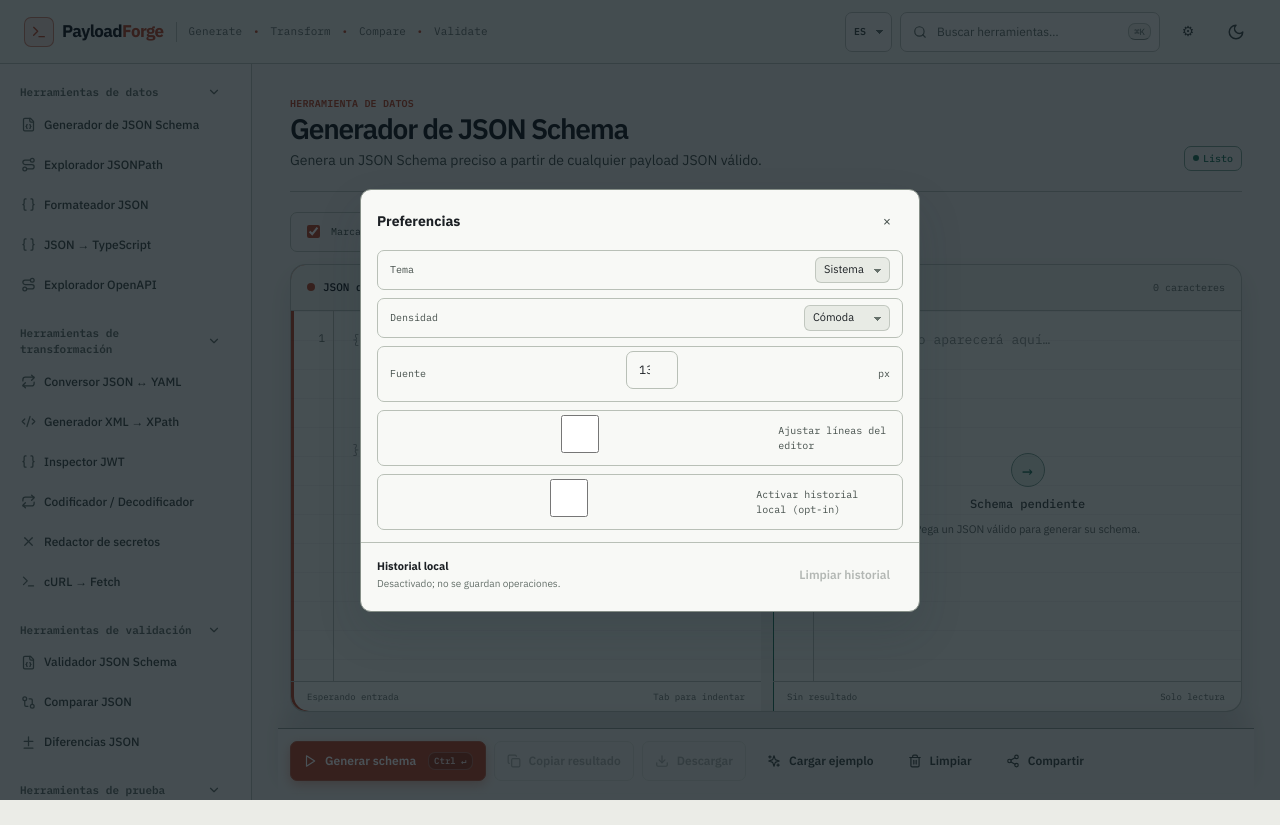
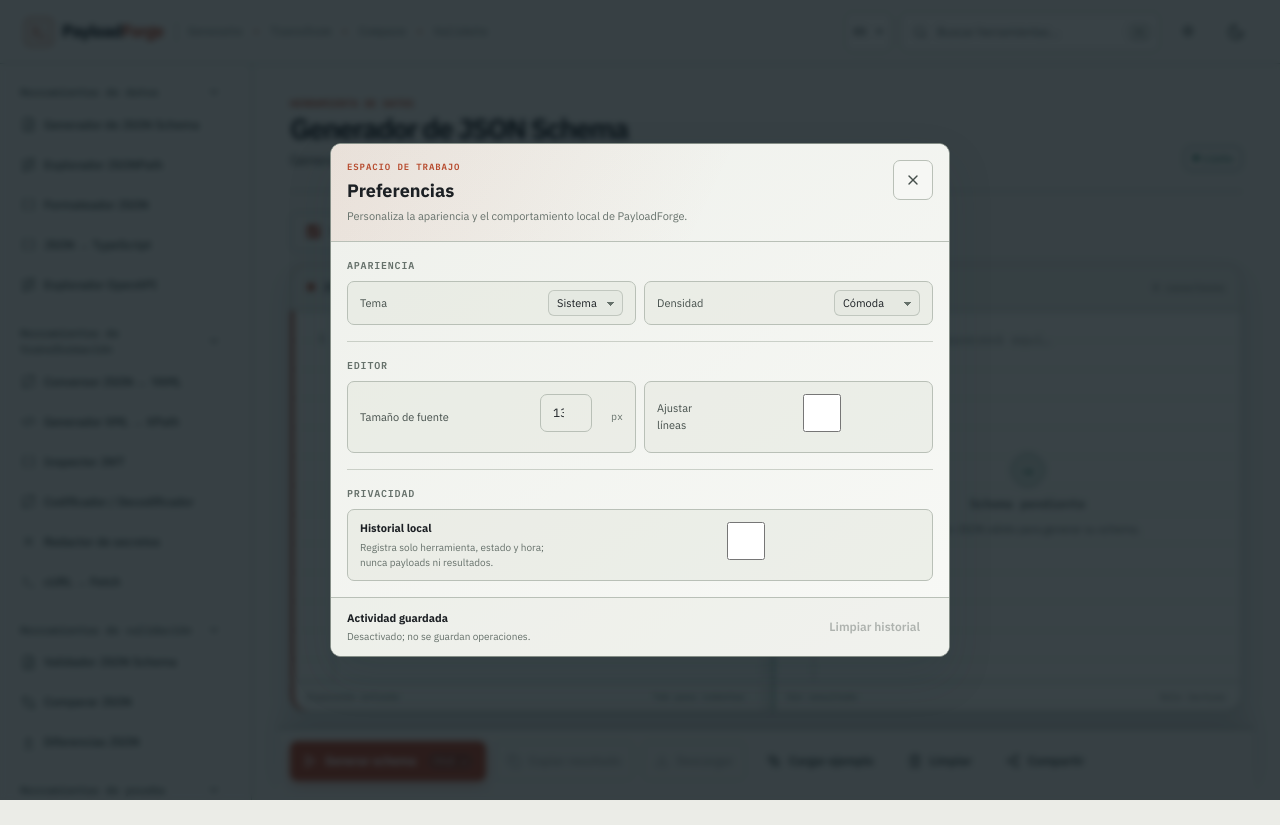
Before and after one commit to CarlosArman/payload-forge, a website with bundled scripts: page web/index.html in a window 1280 px wide. Both pictures are taken after a click on the button "Abrir preferencias". Built offline with nearby package versions, Linux system fonts and the light colour scheme.

Commit message:
style: redesign preferences dialog

```diff
--- a/web/assets/css/components.css
+++ b/web/assets/css/components.css
@@ -563,31 +563,142 @@ kbd {
 }
 .command-results { max-height: 315px; overflow: auto; padding: 0 var(--space-2) var(--space-2); }
 
+.preferences-dialog {
+  width: min(620px, calc(100vw - 32px));
+  overflow: hidden;
+}
+.preferences-dialog::backdrop { background: rgb(5 16 23 / 0.78); backdrop-filter: blur(3px); }
+.preferences-panel { background: linear-gradient(145deg, color-mix(in srgb, var(--surface-raised) 52%, var(--surface)), var(--surface)); }
+.preferences-heading {
+  align-items: flex-start;
+  padding: var(--space-4);
+  border-bottom: 1px solid var(--border);
+  background: linear-gradient(115deg, color-mix(in srgb, var(--primary-soft) 80%, transparent), transparent 62%);
+}
+.preferences-heading > div { min-width: 0; }
+.preferences-eyebrow {
+  margin: 0 0 4px;
+  color: var(--primary);
+  font-family: var(--font-mono);
+  font-size: 9px;
+  font-weight: 700;
+  letter-spacing: 0.1em;
+}
+.preferences-heading h2 { font-size: var(--text-lg); }
+.preferences-heading p:not(.preferences-eyebrow) {
+  max-width: 430px;
+  margin: var(--space-1) 0 0;
+  color: var(--text-subtle);
+  font-size: var(--text-xs);
+  line-height: 1.5;
+}
+.preferences-close {
+  border-color: var(--border);
+  background: color-mix(in srgb, var(--surface) 72%, transparent);
+}
 .preferences-controls {
   display: grid;
+  gap: var(--space-4);
+  max-height: min(52vh, 430px);
+  overflow: auto;
+  padding: var(--space-4);
+}
+.preferences-section {
+  display: grid;
   gap: var(--space-2);
-  padding: 0 var(--space-4) var(--space-3);
 }
-.preferences-controls .option-control { justify-content: space-between; }
+.preferences-section + .preferences-section {
+  padding-top: var(--space-4);
+  border-top: 1px solid color-mix(in srgb, var(--border) 70%, transparent);
+}
+.preferences-section h3 {
+  margin: 0;
+  color: var(--text-subtle);
+  font-family: var(--font-mono);
+  font-size: 10px;
+  font-weight: 700;
+  letter-spacing: 0.08em;
+  text-transform: uppercase;
+}
+.preferences-grid {
+  display: grid;
+  grid-template-columns: repeat(2, minmax(0, 1fr));
+  gap: var(--space-2);
+}
+.preferences-controls .option-control {
+  min-width: 0;
+  justify-content: space-between;
+  padding: var(--space-2) var(--space-3);
+  background: color-mix(in srgb, var(--surface-raised) 58%, transparent);
+  color: var(--text-muted);
+  font-family: var(--font-ui);
+  font-size: var(--text-xs);
+  transition: border-color var(--transition), background var(--transition), box-shadow var(--transition);
+}
+.preferences-controls .option-control:hover {
+  border-color: var(--border-strong);
+  background: var(--surface-raised);
+}
+.preferences-controls .option-control > span:first-child { min-width: 0; }
+.preference-number {
+  display: inline-flex;
+  align-items: center;
+  gap: 3px;
+  color: var(--text-subtle);
+  font-family: var(--font-mono);
+}
+.preference-number input {
+  width: 42px;
+  text-align: center;
+}
+.preference-number small,
+.preference-toggle small {
+  color: var(--text-subtle);
+  font-size: 10px;
+}
+.preference-toggle > span {
+  display: grid;
+  gap: 3px;
+  padding-right: var(--space-3);
+}
+.preference-toggle strong { color: var(--text); font-size: var(--text-xs); }
+.preferences-privacy .option-control { min-height: 58px; }
 .preferences-history {
   display: flex;
   align-items: center;
   justify-content: space-between;
   gap: var(--space-3);
-  padding: var(--space-3) var(--space-4) var(--space-4);
+  padding: var(--space-3) var(--space-4);
   border-top: 1px solid var(--border);
+  background: color-mix(in srgb, var(--surface-raised) 42%, transparent);
 }
 .preferences-history strong,
 .preferences-history span {
   display: block;
 }
-.preferences-history strong { font-size: var(--text-xs); }
+.preferences-history strong { color: var(--text); font-size: var(--text-xs); }
 .preferences-history span {
-  margin-top: 2px;
+  margin-top: 3px;
   color: var(--text-subtle);
   font-size: 10px;
 }
-.preferences-history .button { flex-shrink: 0; }
+.preferences-history .button {
+  flex-shrink: 0;
+  min-height: 32px;
+}
+
+@media (max-width: 520px) {
+  .preferences-dialog { width: min(100vw - 20px, 620px); }
+  .preferences-heading,
+  .preferences-controls { padding: var(--space-3); }
+  .preferences-grid { grid-template-columns: 1fr; }
+  .preferences-history {
+    align-items: flex-start;
+    flex-direction: column;
+    padding: var(--space-3);
+  }
+  .preferences-history .button { width: 100%; }
+}
 .command-item {
   justify-content: flex-start;
   width: 100%;
--- a/web/index.html
+++ b/web/index.html
@@ -223,21 +223,40 @@
 
   <div id="toast-region" class="toast-region" aria-live="polite" aria-atomic="true"></div>
 
-  <dialog id="preferences-dialog" class="command-dialog" aria-labelledby="preferences-title">
+  <dialog id="preferences-dialog" class="command-dialog preferences-dialog" aria-labelledby="preferences-title" aria-describedby="preferences-description">
     <div class="command-palette preferences-panel">
-      <div class="command-heading">
-        <h2 id="preferences-title">Preferencias</h2>
-        <button class="icon-button" id="preferences-close" type="button" aria-label="Cerrar preferencias">×</button>
+      <div class="command-heading preferences-heading">
+        <div>
+          <p class="preferences-eyebrow">ESPACIO DE TRABAJO</p>
+          <h2 id="preferences-title">Preferencias</h2>
+          <p id="preferences-description">Personaliza la apariencia y el comportamiento local de PayloadForge.</p>
+        </div>
+        <button class="icon-button preferences-close" id="preferences-close" type="button" aria-label="Cerrar preferencias">
+          <svg class="icon" aria-hidden="true" width="16" height="16"><use href="#icon-x"/></svg>
+        </button>
       </div>
       <div class="preferences-controls">
-        <label class="option-control">Tema <select id="preference-theme"><option value="dark">Oscuro</option><option value="light">Claro</option><option value="system">Sistema</option></select></label>
-        <label class="option-control">Densidad <select id="preference-density"><option value="comfortable">Cómoda</option><option value="compact">Compacta</option></select></label>
-        <label class="option-control">Fuente <input id="preference-font-size" type="number" min="11" max="20" value="13"> px</label>
-        <label class="option-control"><input id="preference-wrap" type="checkbox"> Ajustar líneas del editor</label>
-        <label class="option-control"><input id="preference-history" type="checkbox"> Activar historial local (opt-in)</label>
+        <section class="preferences-section" aria-labelledby="preferences-appearance">
+          <h3 id="preferences-appearance">Apariencia</h3>
+          <div class="preferences-grid">
+            <label class="option-control"><span>Tema</span><select id="preference-theme"><option value="dark">Oscuro</option><option value="light">Claro</option><option value="system">Sistema</option></select></label>
+            <label class="option-control"><span>Densidad</span><select id="preference-density"><option value="comfortable">Cómoda</option><option value="compact">Compacta</option></select></label>
+          </div>
+        </section>
+        <section class="preferences-section" aria-labelledby="preferences-editor">
+          <h3 id="preferences-editor">Editor</h3>
+          <div class="preferences-grid">
+            <label class="option-control"><span>Tamaño de fuente</span><span class="preference-number"><input id="preference-font-size" type="number" min="11" max="20" value="13" aria-label="Tamaño de fuente del editor"> <small>px</small></span></label>
+            <label class="option-control preference-toggle"><span>Ajustar líneas</span><input id="preference-wrap" type="checkbox" aria-label="Ajustar líneas del editor"></label>
+          </div>
+        </section>
+        <section class="preferences-section preferences-privacy" aria-labelledby="preferences-privacy">
+          <h3 id="preferences-privacy">Privacidad</h3>
+          <label class="option-control preference-toggle"><span><strong>Historial local</strong><small>Registra solo herramienta, estado y hora; nunca payloads ni resultados.</small></span><input id="preference-history" type="checkbox" aria-label="Activar historial local"></label>
+        </section>
       </div>
       <div class="preferences-history">
-        <div><strong>Historial local</strong><span id="history-status">Desactivado; no se guardan operaciones.</span></div>
+        <div><strong>Actividad guardada</strong><span id="history-status">Desactivado; no se guardan operaciones.</span></div>
         <button class="button button-ghost" id="history-clear" type="button">Limpiar historial</button>
       </div>
     </div>
```
Also changed, not shown: CHANGELOG.es.md (+1 -0 lines), CHANGELOG.md.
